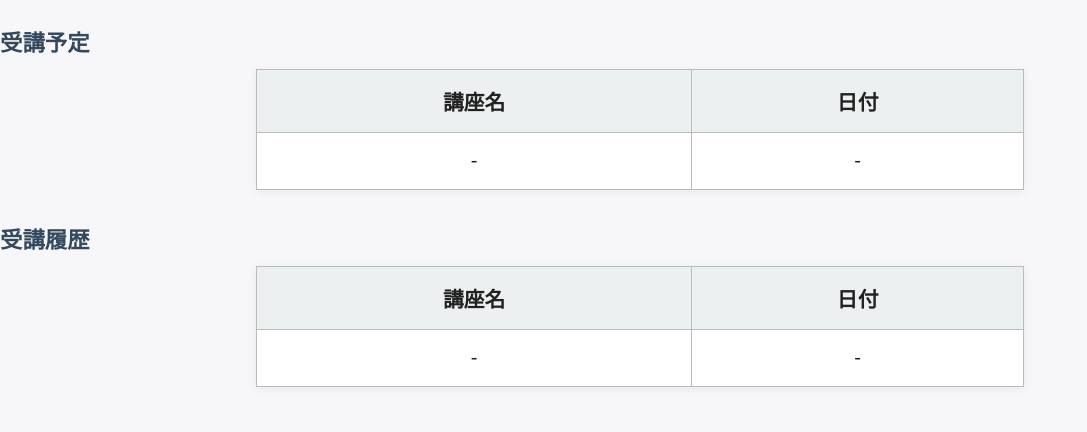
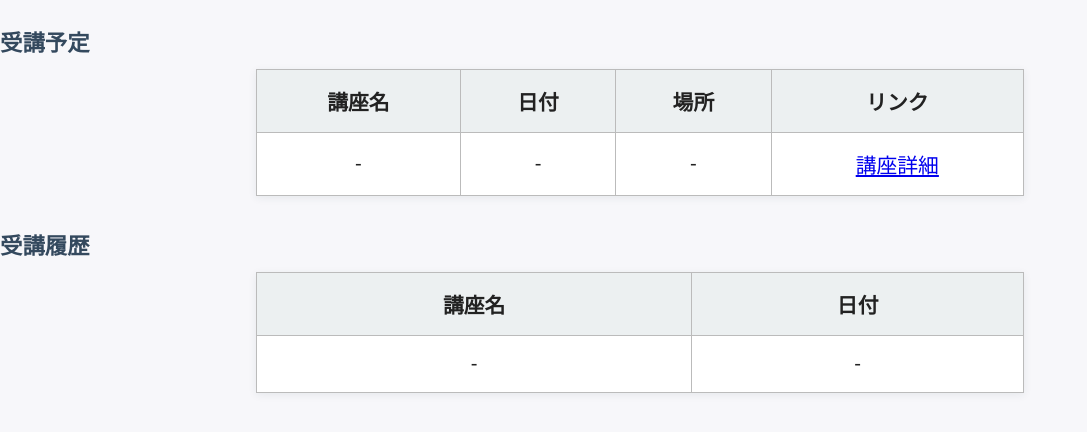
Before and after one commit to asariazikaibasira-ux/test, a plain HTML site: page index.html in a window 1280 px wide. Shown: the part 212-644 px from the top of the page, without its empty margins (0-1087 px from the left). Drawn offline with Linux system fonts and the light colour scheme.

Commit message:
Add files via upload

```diff
--- a/index.html
+++ b/index.html
@@ -61,10 +61,14 @@
             <tr>
                 <th>講座名</th>
                 <th>日付</th>
+                <th>場所</th>
+                <th>リンク</th>
             </tr>
             <tr>
                 <td>-</td>
                 <td>-</td>
+                <td>-</td>
+                <td><a href="https://doshin-cc.com/lect/detail/62582" target="_blank">講座詳細</a></td>
             </tr>
         </table>
         <h2>受講履歴</h2>
```
